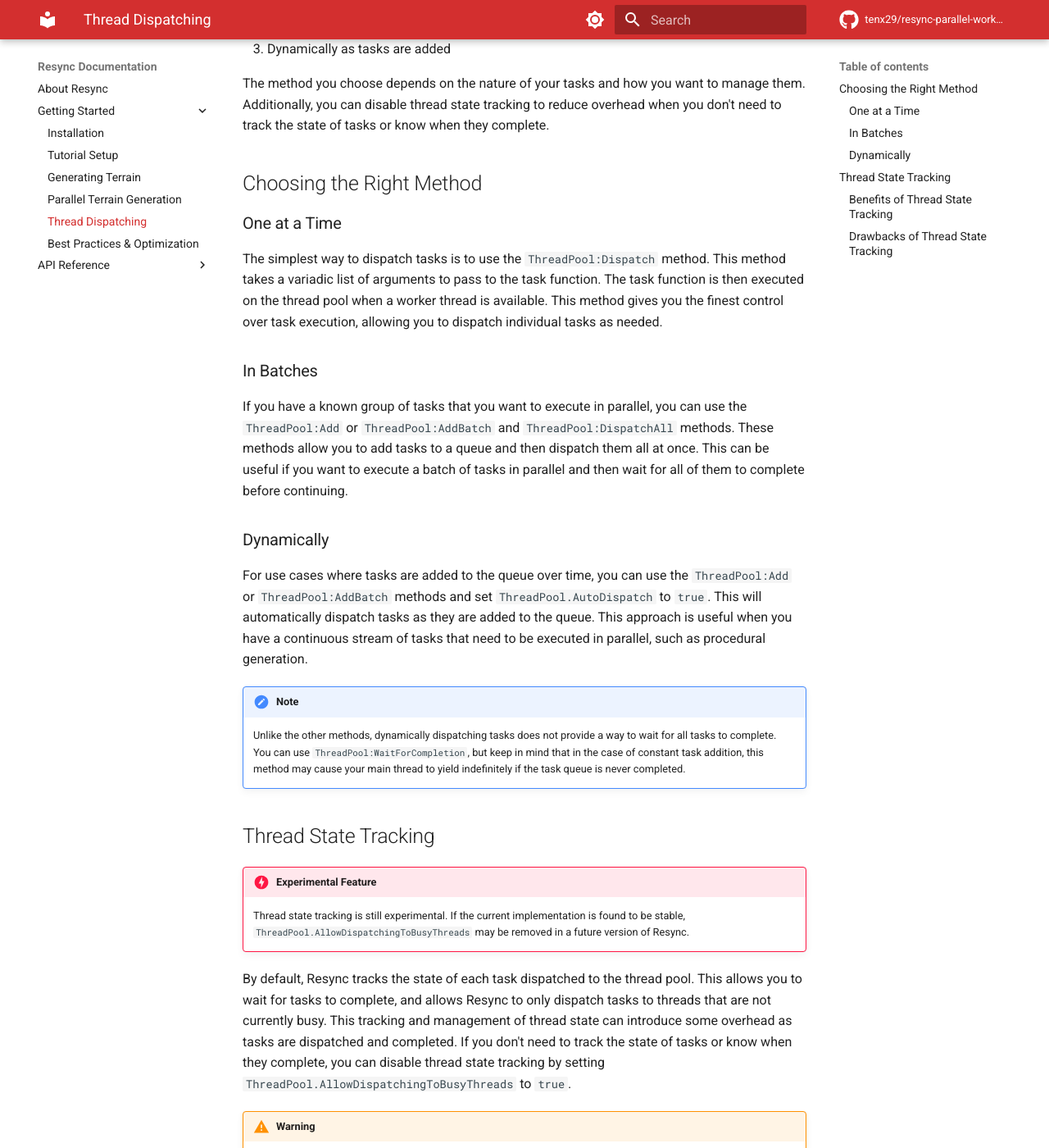
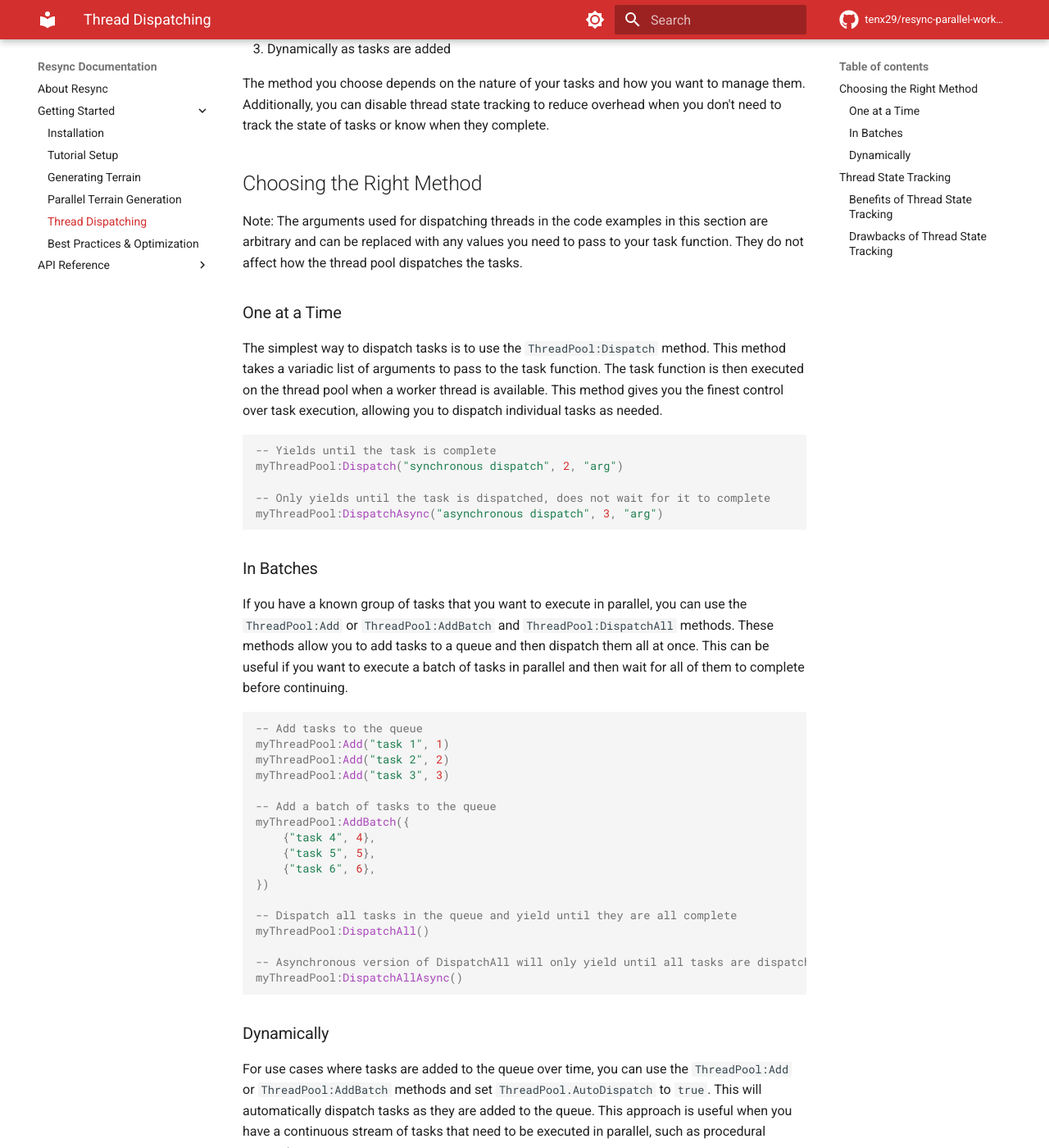
Before and after one commit to tenx29/resync-parallel-worker, an MkDocs documentation site: the page built from docs/getting-started/thread-dispatching.md, in a window 1280 px wide and 1400 px high, scrolled down 241 px. Shown: the whole window at 82% size. Built offline with MkDocs 1.6.1 and Material for MkDocs 9.7.7, drawn with Linux system fonts in a browser that asks for light colours; comment, search, counter and statistics services are not loaded; some of the changed text lies outside the part shown.

Commit message:
Add code examples for dispatching methods

````diff
--- a/docs/getting-started/thread-dispatching.md
+++ b/docs/getting-started/thread-dispatching.md
@@ -11,20 +11,70 @@ Additionally, you can disable thread state tracking to reduce overhead when you
 
 ## Choosing the Right Method
 
+Note: The arguments used for dispatching threads in the code examples in this section are arbitrary and can be replaced with any values you need to pass to your task function.
+They do not affect how the thread pool dispatches the tasks.
+
 ### One at a Time
 
 The simplest way to dispatch tasks is to use the `ThreadPool:Dispatch` method. This method takes a variadic list of arguments to pass to the task function. The task function is then executed on the thread pool when a worker thread is available.
 This method gives you the finest control over task execution, allowing you to dispatch individual tasks as needed.
+
+```luau
+-- Yields until the task is complete
+myThreadPool:Dispatch("synchronous dispatch", 2, "arg")
+
+-- Only yields until the task is dispatched, does not wait for it to complete
+myThreadPool:DispatchAsync("asynchronous dispatch", 3, "arg")
+```
 
 ### In Batches
 
 If you have a known group of tasks that you want to execute in parallel, you can use the `ThreadPool:Add` or `ThreadPool:AddBatch` and `ThreadPool:DispatchAll` methods. These methods allow you to add tasks to a queue and then dispatch them all at once.
 This can be useful if you want to execute a batch of tasks in parallel and then wait for all of them to complete before continuing.
 
+```luau
+-- Add tasks to the queue
+myThreadPool:Add("task 1", 1)
+myThreadPool:Add("task 2", 2)
+myThreadPool:Add("task 3", 3)
+
+-- Add a batch of tasks to the queue
+myThreadPool:AddBatch({
+    {"task 4", 4},
+    {"task 5", 5},
+    {"task 6", 6},
+})
+
+-- Dispatch all tasks in the queue and yield until they are all complete
+myThreadPool:DispatchAll()
+
+-- Asynchronous version of DispatchAll will only yield until all tasks are dispatched
+myThreadPool:DispatchAllAsync()
+```
+
 ### Dynamically
 
 For use cases where tasks are added to the queue over time, you can use the `ThreadPool:Add` or `ThreadPool:AddBatch` methods and set `ThreadPool.AutoDispatch` to `true`. This will automatically dispatch tasks as they are added to the queue.
 This approach is useful when you have a continuous stream of tasks that need to be executed in parallel, such as procedural generation.
+
+```luau
+-- Enable auto dispatching
+myThreadPool.AutoDispatch = true
+
+-- Add tasks to the queue
+myThreadPool:Add("task 1", 1)
+myThreadPool:Add("task 2", 2)
+myThreadPool:Add("task 3", 3)
+
+-- Add a batch of tasks to the queue
+myThreadPool:AddBatch({
+    {"task 4", 4},
+    {"task 5", 5},
+    {"task 6", 6},
+})
+
+-- There is no need to call DispatchAll, added tasks will be dispatched automatically
+```
 
 !!! note
     Unlike the other methods, dynamically dispatching tasks does not provide a way to wait for all tasks to complete. You can use `ThreadPool:WaitForCompletion`, but keep in mind that in the case of constant task addition, this method may cause your main thread to yield indefinitely if the task queue is never completed.
@@ -37,6 +87,24 @@ This approach is useful when you have a continuous stream of tasks that need to
 By default, Resync tracks the state of each task dispatched to the thread pool. This allows you to wait for tasks to complete, and allows Resync to only dispatch tasks to threads that are not currently busy.
 This tracking and management of thread state can introduce some overhead as tasks are dispatched and completed. If you don't need to track the state of tasks or know when they complete, you can disable thread state tracking by setting `ThreadPool.AllowDispatchingToBusyThreads` to `true`.
 
+```luau
+-- Create a thread pool with 2 threads and thread state tracking disabled
+local myThreadPool = ThreadPool.new(myWorkerScript, 2, "FIFO", true)
+-- You can also disable thread state tracking after creating the thread pool
+-- by setting myThreadPool.AllowDispatchingToBusyThreads = true
+
+-- Add more tasks than the thread pool size
+for i = 1, 10 do
+    myThreadPool:Add("task " .. i, i)
+end
+
+-- Dispatch all tasks in the queue
+myThreadPool:DispatchAll()
+
+-- Since thread state tracking is disabled, all tasks will instantly be evenly
+-- distributed to the 2 worker threads
+```
+
 !!! warning
     Disabling thread state tracking will cause `ThreadPool:WaitForFreeThread` and `ThreadPool:WaitForThread` to return immediately, even if all threads are busy. `ThreadPool:WaitForCompletion` and synchronous dispatch methods will wait for the task queue to be empty, but may not reliably wait for all threads to complete their tasks after the queue is empty.
 
````
